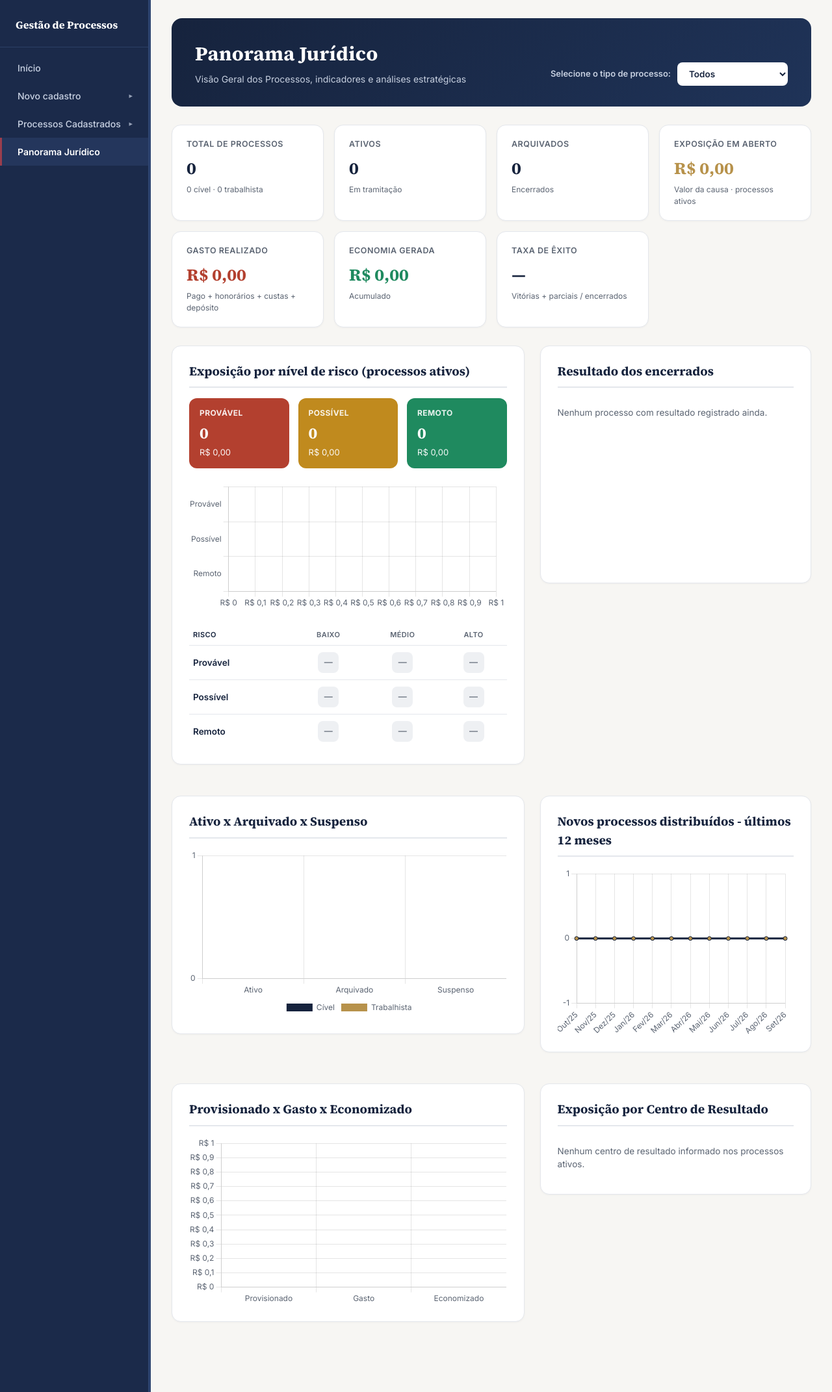
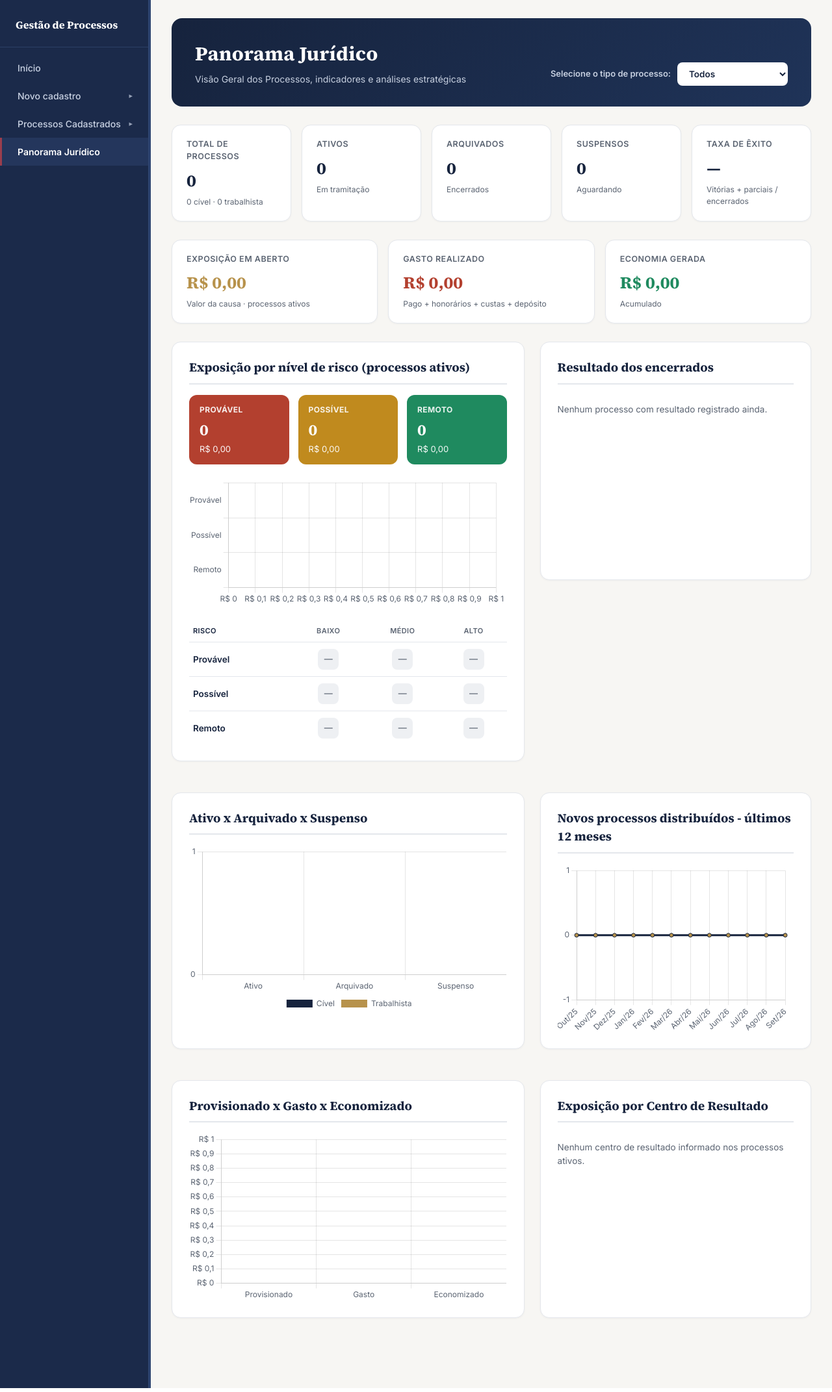
Before and after one commit to lutavares21/gestao-de-processos-juridicos, a Flask app: page /registro-processos in a window 1280 px wide. Shown: the whole page at 65% size. Run offline with Flask 3, Linux system fonts and the light colour scheme; the visitor is signed in with stand-in values (Sample User, id 1); data that the repository does not hold is empty.

Commit message:
panorama

```diff
--- a/templates/registro_processos.html
+++ b/templates/registro_processos.html
@@ -81,6 +81,15 @@
       gap: 16px;
       margin-bottom: 28px;
     }
+    .dash-grid-kpi-5{ grid-template-columns: repeat(5, 1fr); }
+    .dash-grid-kpi-3{ grid-template-columns: repeat(3, 1fr); }
+    @media (max-width: 980px){
+      .dash-grid-kpi-5{ grid-template-columns: repeat(3, 1fr); }
+      .dash-grid-kpi-3{ grid-template-columns: repeat(3, 1fr); }
+    }
+    @media (max-width: 640px){
+      .dash-grid-kpi-5, .dash-grid-kpi-3{ grid-template-columns: repeat(2, 1fr); }
+    }
     .dash-kpi{
       background: var(--dash-fundo-card);
       border: 1px solid var(--dash-borda);
@@ -134,10 +143,10 @@
       display: grid;
       gap: 24px;
       margin-bottom: 24px;
-      align-items: start;
     }
     .dash-row.duas-colunas{ grid-template-columns: 1.3fr 1fr; }
     .dash-row.tres-colunas{ grid-template-columns: repeat(3, 1fr); }
+    .dash-row.altura-livre{ align-items: start; }
     @media (max-width: 980px){
       .dash-row.duas-colunas, .dash-row.tres-colunas{ grid-template-columns: 1fr; }
     }
@@ -290,7 +299,7 @@
         {% endif %}
 
         <!-- KPIs PRINCIPAIS -->
-        <div class="dash-grid-kpi">
+        <div class="dash-grid-kpi dash-grid-kpi-5">
           <div class="dash-kpi">
             <div class="dash-kpi-label">Total de processos</div>
             <div class="dash-kpi-valor">{{ dados.total }}</div>
@@ -306,6 +315,19 @@
             <div class="dash-kpi-valor">{{ dados.civel.arquivado + dados.trabalhista.arquivado }}</div>
             <div class="dash-kpi-nota">Encerrados</div>
           </div>
+          <div class="dash-kpi">
+            <div class="dash-kpi-label">Suspensos</div>
+            <div class="dash-kpi-valor">{{ dados.civel.suspenso + dados.trabalhista.suspenso }}</div>
+            <div class="dash-kpi-nota">Aguardando</div>
+          </div>
+          <div class="dash-kpi">
+            <div class="dash-kpi-label">Taxa de êxito</div>
+            <div class="dash-kpi-valor">{{ (dados.taxa_exito ~ '%') if dados.taxa_exito is not none else '—' }}</div>
+            <div class="dash-kpi-nota">Vitórias + parciais / encerrados</div>
+          </div>
+        </div>
+
+        <div class="dash-grid-kpi dash-grid-kpi-3">
           <div class="dash-kpi destaque-ouro">
             <div class="dash-kpi-label">Exposição em aberto</div>
             <div class="dash-kpi-valor">{{ dados.financeiro.provisionado|moeda }}</div>
@@ -321,15 +343,10 @@
             <div class="dash-kpi-valor">{{ dados.financeiro.economizado|moeda }}</div>
             <div class="dash-kpi-nota">Acumulado</div>
           </div>
-          <div class="dash-kpi">
-            <div class="dash-kpi-label">Taxa de êxito</div>
-            <div class="dash-kpi-valor">{{ (dados.taxa_exito ~ '%') if dados.taxa_exito is not none else '—' }}</div>
-            <div class="dash-kpi-nota">Vitórias + parciais / encerrados</div>
-          </div>
         </div>
 
         <!-- RISCO + RESULTADO -->
-        <div class="dash-row duas-colunas">
+        <div class="dash-row duas-colunas altura-livre">
 
           <div class="dash-painel">
             <div class="dash-secao-titulo">Exposição por nível de risco (processos ativos)</div>
@@ -384,7 +401,7 @@
             <div class="dash-legenda-grid" id="legendaResultado">
               <span class="dash-legenda-item"><span class="dash-legenda-cor" style="background:#1f8a5f"></span>Procedentes</span>
               <span class="dash-legenda-item"><span class="dash-legenda-cor" style="background:#c08a1e"></span>Parcialmente Procedentes</span>
-              <span class="dash-legenda-item"><span class="dash-legenda-cor" style="background:#b7924b"></span>Acordos</span>
+              <span class="dash-legenda-item"><span class="dash-legenda-cor" style="background:#8bc34a"></span>Acordos</span>
               <span class="dash-legenda-item"><span class="dash-legenda-cor" style="background:#b3402f"></span>Improcedentes</span>
             </div>
           </div>
@@ -424,13 +441,13 @@
                 <col style="width:40%;">
               </colgroup>
               <thead>
-                <tr><th>Centro de resultado</th><th style="text-align:right;">Processos ativos</th><th style="text-align:right;">Valor da causa</th></tr>
+                <tr><th>Centro de resultado</th><th>Processos ativos</th><th style="text-align:right;">Valor da causa</th></tr>
               </thead>
               <tbody>
                 {% for item in dados.top_centros_resultado %}
                 <tr>
                   <td>{{ item.nome }}</td>
-                  <td style="text-align:right;">{{ item.qtd }}</td>
+                  <td>{{ item.qtd }}</td>
                   <td style="text-align:right; white-space:nowrap;">
                     {% set texto_moeda = item.valor|moeda %}
                     <div style="display:flex; justify-content:space-between;">
@@ -461,7 +478,7 @@
     const paletaVerde = "#1f8a5f";
     const paletaVermelho = "#b3402f";
     const paletaAmarelo = "#c08a1e";
-    const paletaCinza = "#8a93a3";
+    const paletaVerdeClaro = "#8bc34a";
     const corRiscoProvavel = "#dc2626";
     const corRiscoPossivel = "#d4a017";
     const corRiscoRemoto = "#1f9e4a";
@@ -511,7 +528,7 @@
           labels: ['Procedentes', 'Parcialmente Procedentes', 'Acordos', 'Improcedentes'],
           datasets: [{
             data: [resultadoDet.vitorias, resultadoDet.parciais, resultadoDet.acordos, resultadoDet.derrotas],
-            backgroundColor: [paletaVerde, paletaAmarelo, paletaGold, paletaVermelho],
+            backgroundColor: [paletaVerde, paletaAmarelo, paletaVerdeClaro, paletaVermelho],
           }]
         },
         options: { responsive: true, maintainAspectRatio: false, plugins: { legend: { display: false } } }
```
